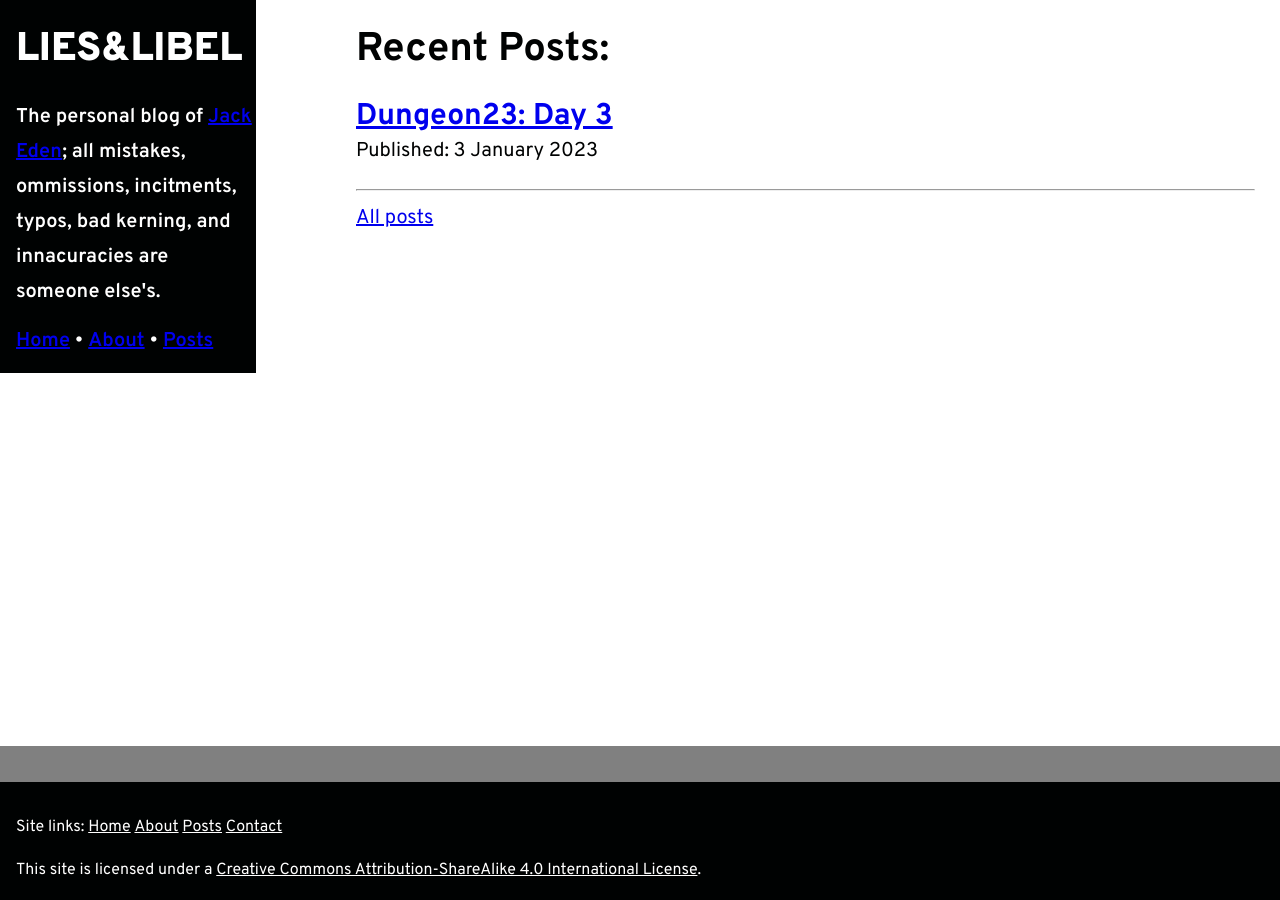
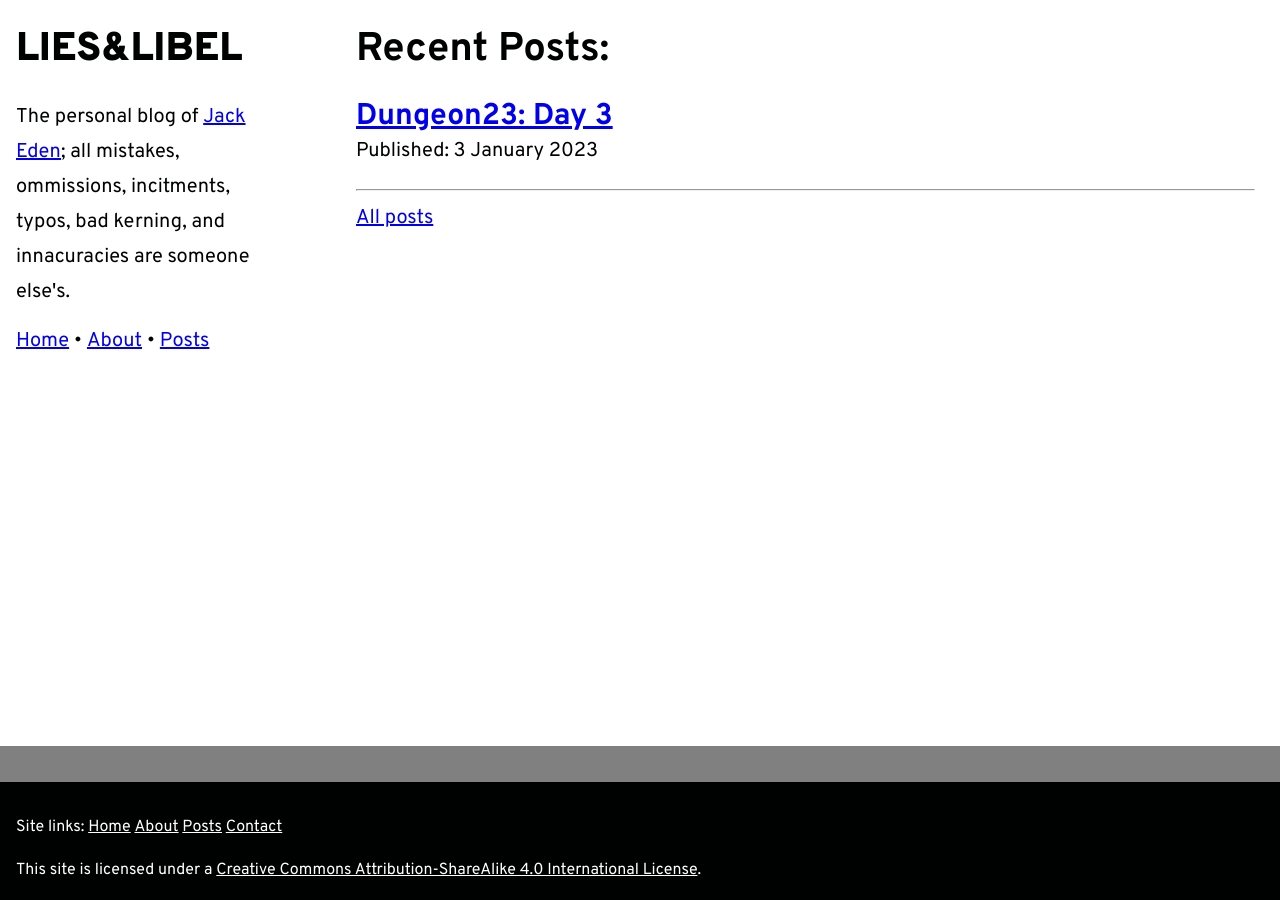
Before and after one commit to jack-eden/liesandlibel.uk, a Jekyll site: the page built from index.html, in a window 1280 px wide. Built offline with Jekyll 4.4.1, drawn with Linux system fonts in a browser that asks for light colours; cached includes are drawn as plain includes.

Commit message:
header background colour white

```diff
--- a/assets/css/html.css
+++ b/assets/css/html.css
@@ -84,12 +84,6 @@ body {
 
 /* # Components */
 /* ## Header */
-.site-header {
-    background-color: #000202;
-    color: white;
-    font-weight: 600;
-}
-
 .site-header__logo {
     font-weight: 900;
 }
@@ -98,7 +92,7 @@ body {
 .site-header__logo a:hover,
 .site-header__logo a:active,
 .site-header__logo a:focus {
-    color: white;
+    color: #000202;
     text-decoration: none;
 }
 
```
